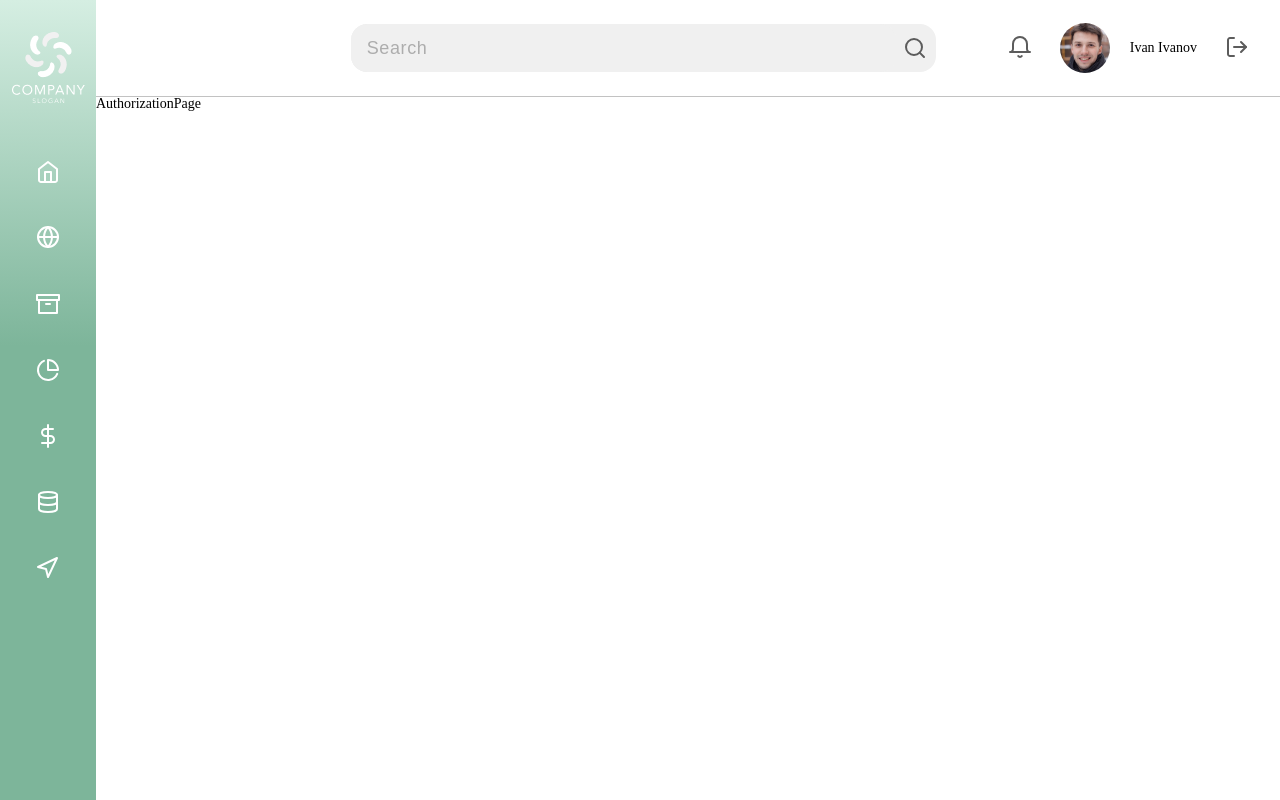
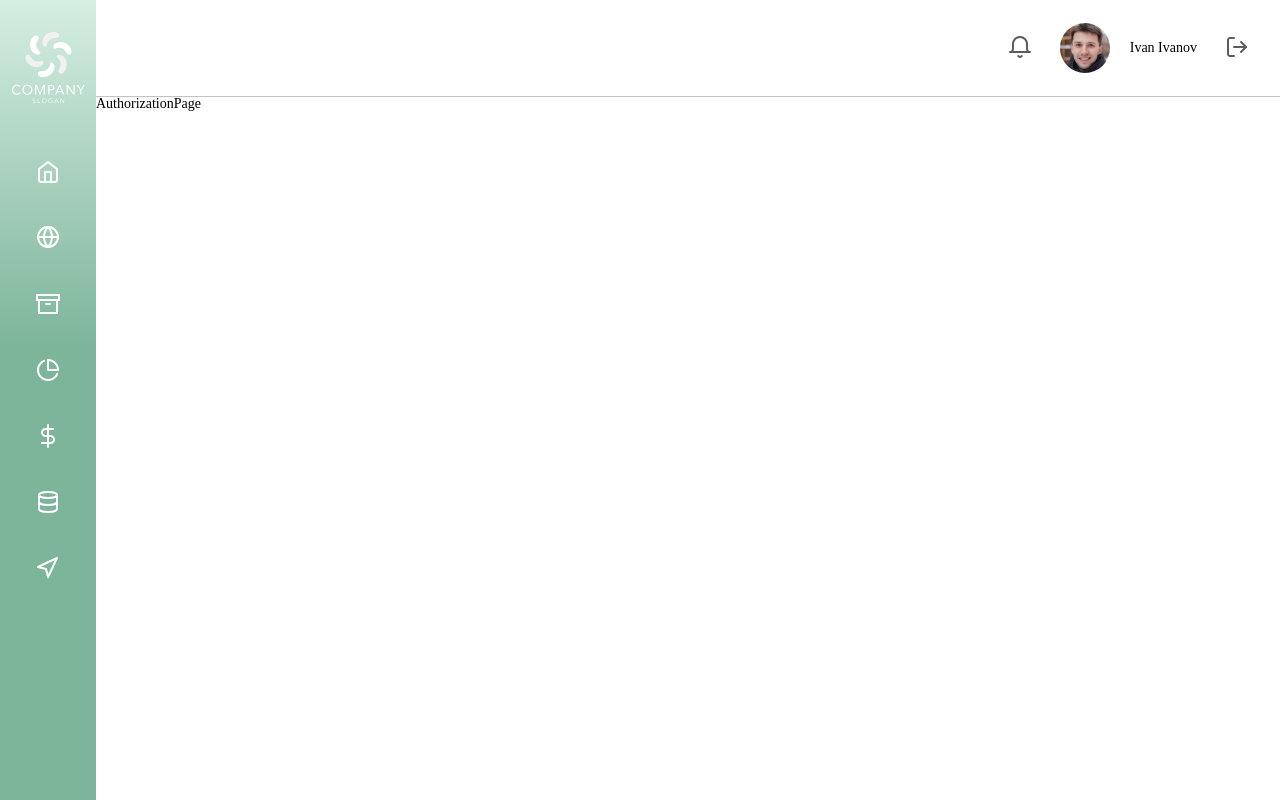
Before and after one commit to AvtsynovS/technical_support, a React (Create React App) app: page / in a window 1280 px wide. Built offline with nearby package versions, Linux system fonts and the light colour scheme.

Commit message:
change Header serach

```diff
--- a/src/Components/Header/Header.tsx
+++ b/src/Components/Header/Header.tsx
@@ -3,9 +3,14 @@ import { Input } from '../../UI/Input/Input';
 import { Icon } from '../SvgIcons/Icons';
 import styles from './styles.module.scss';
 import avatar from '../../assets/images/avatar.png';
+import { useLocation } from 'react-router-dom';
 
 const Header: React.FC = () => {
+  let location = useLocation();
+
   return (
+    <>
+      {location.pathname === '/main' ? (
         <div className={styles.headerContainer}>
           <div className={styles.headerContainer__search}>
             <Input placeholder='Search' icon='icon-search' />
@@ -27,6 +32,27 @@ const Header: React.FC = () => {
             </div>
           </div>
         </div>
+      ) : (
+        <div className={styles.headerContainer}>
+          <div className={styles.infoPannel}>
+            <div className={styles.infoPannel__item}>
+              <Icon iconName='icon-bell' />
+            </div>
+            <div className={styles.infoPannel__item}>
+              <img
+                className={styles.infoPannel__item_elips}
+                src={avatar}
+                alt='avatar'
+              />
+            </div>
+            <div className={styles.infoPannel__item}>Ivan Ivanov</div>
+            <div className={styles.infoPannel__item}>
+              <Icon iconName='icon-log-out' />
+            </div>
+          </div>
+        </div>
+      )}
+    </>
   );
 };
 
```
Lines whose indentation alone changed are shown as unchanged.
